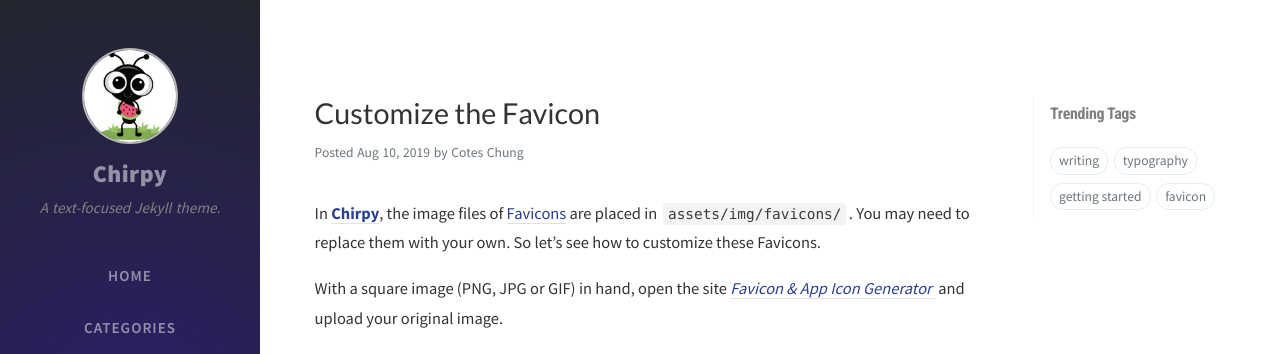
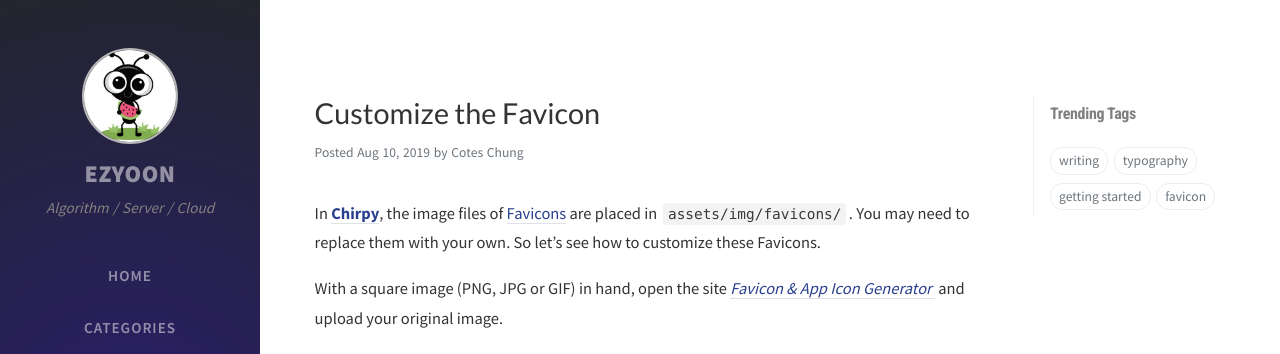
Before and after one commit to EZYOON/EZYOON.github.io, a Jekyll site: the page built from _posts/2019-08-11-customize-the-favicon.md, in a window 1280 px wide. Shown: the top 354 px of the page. Built offline with Jekyll 4.4.1, drawn with Linux system fonts in a browser that asks for light colours; nearby versions of some CDN libraries; comment, search, counter and statistics services are not loaded.

Commit message:
[update] _config

```diff
--- a/_config.yml
+++ b/_config.yml
@@ -8,9 +8,9 @@
 # jekyll-seo-tag settings › https://github.com/jekyll/jekyll-seo-tag/blob/master/docs/usage.md
 #--------------------------
 
-title: Chirpy                          # the main title
+title: EZYOON                          # the main title
 
-tagline: A text-focused Jekyll theme.  # it will display as the sub-title
+tagline: Algorithm / Server / Cloud  # it will display as the sub-title
 
 description: >-                        # used by seo meta and the atom feed
   A minimal, portfolio, sidebar,
@@ -48,7 +48,7 @@ google_site_verification: google_meta_tag_verification # change to your verifica
 baseurl: ''
 
 # Change to your timezone › http://www.timezoneconverter.com/cgi-bin/findzone/findzone
-timezone: Asia/Shanghai
+timezone: Asia/Seoul
 
 google_analytics:
   id: ''          # Fill with your Google Analytics ID
```
